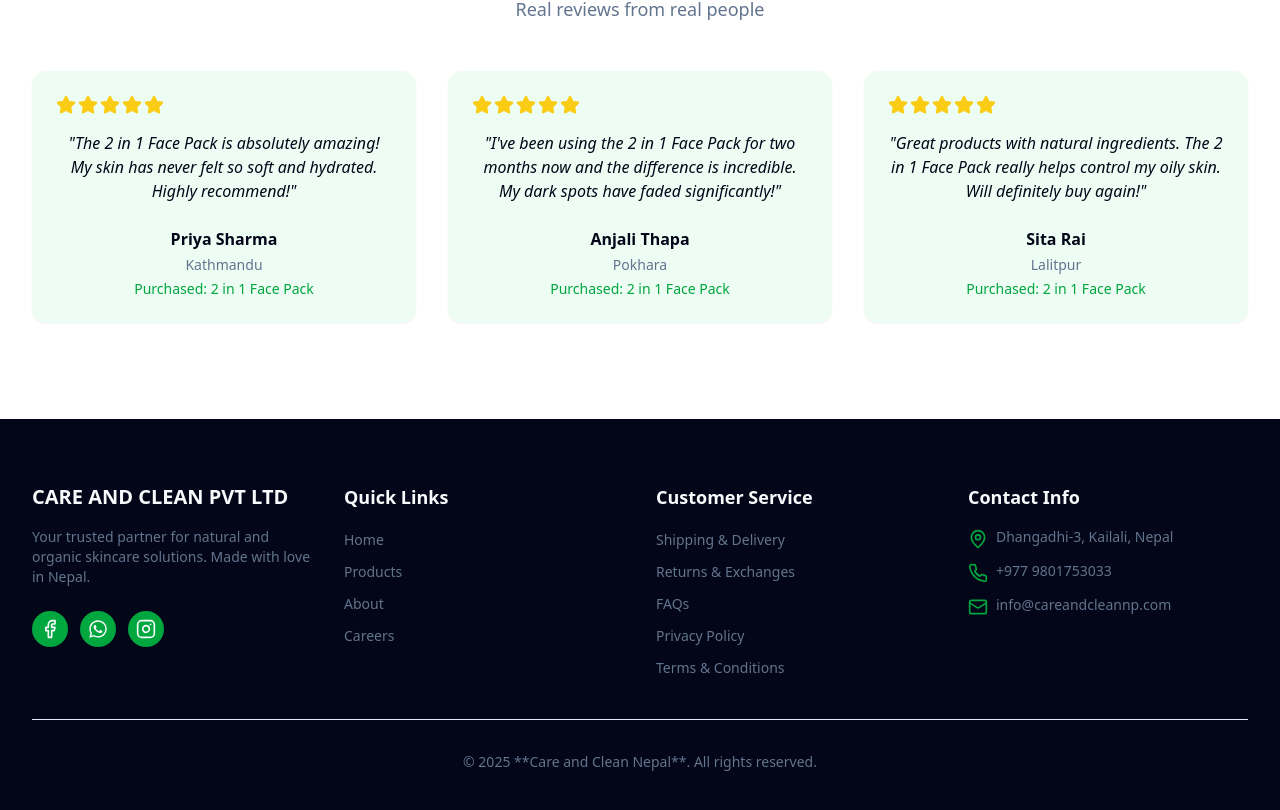
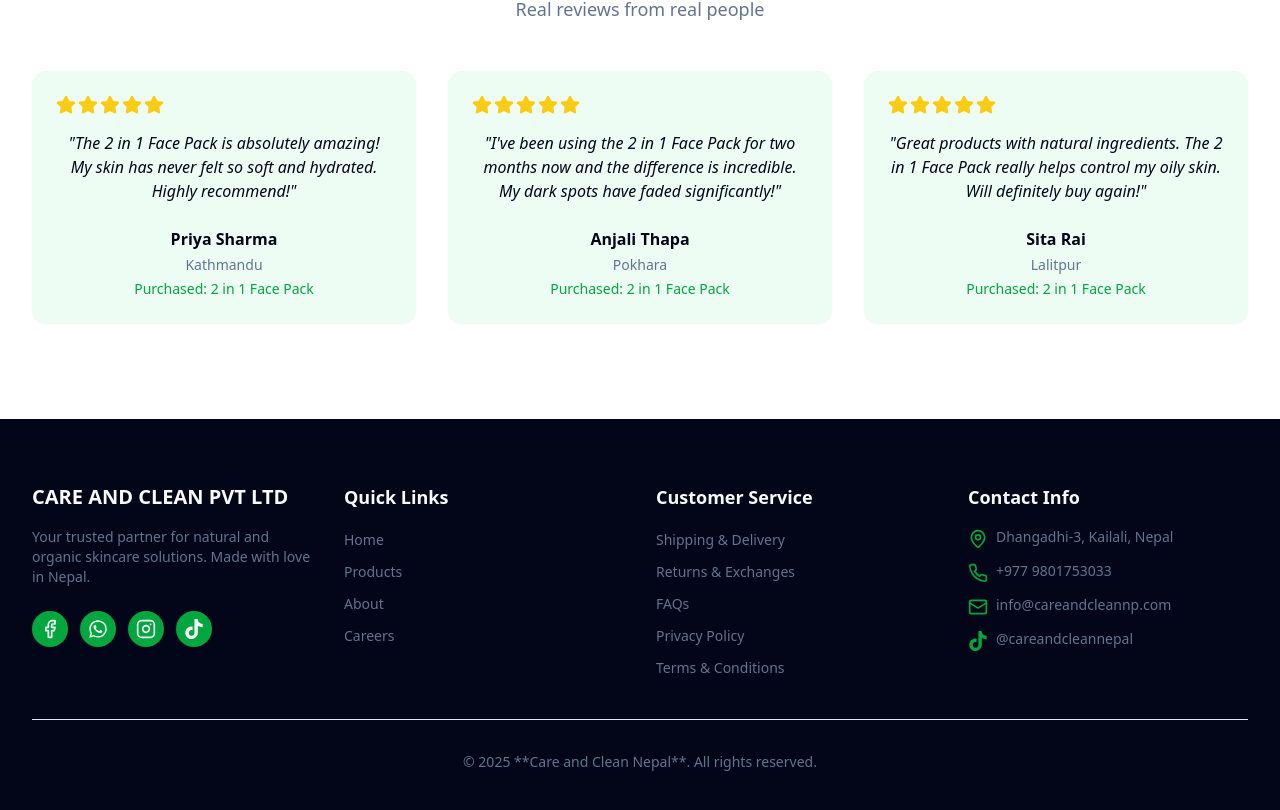
Before and after one commit to Sujan14728/skincarenepal, a Next.js app: page / in a window 1280 px wide. Shown: the part 1709-2519 px from the top of the page. Built offline with nearby package versions, Linux system fonts and the light colour scheme; no server answers; the database is empty.

Commit message:
feat: avoiding the form submission without payment slip in online payment

```diff
--- a/components/landing/Footer.tsx
+++ b/components/landing/Footer.tsx
@@ -8,6 +8,7 @@
   LuPhone
 } from 'react-icons/lu';
 import { FaWhatsapp } from 'react-icons/fa';
+import { SiTiktok } from 'react-icons/si';
 
 const quickLinks = [
   { href: '/', label: 'Home' },
@@ -66,6 +67,14 @@
                 aria-label='Instagram'
               >
                 <LuInstagram className='h-5 w-5 text-primary-foreground' />
+              </a>
+              <a
+                href='https://www.tiktok.com/@careandcleannepal'
+                target='_blank'
+                rel='noopener noreferrer'
+                className='hover:bg-primary/90 rounded-full bg-primary p-2 transition-colors'
+              >
+                <SiTiktok className='h-5 w-5 text-primary-foreground' />
               </a>
             </div>
           </div>
@@ -141,6 +150,17 @@
                   info@careandcleannp.com
                 </a>
               </li>
+              <li className='flex items-start space-x-2'>
+                <SiTiktok className='mt-0.5 h-5 w-5 flex-shrink-0 text-primary' />
+                <a
+                  href='https://www.tiktok.com/@careandcleannepal'
+                  target='_blank'
+                  rel='noopener noreferrer'
+                  className='text-sm text-muted-foreground transition-colors hover:text-primary'
+                >
+                  @careandcleannepal
+                </a>
+              </li>
             </ul>
           </div>
         </div>
--- a/components/landing/checkout/CustomerDetails.tsx
+++ b/components/landing/checkout/CustomerDetails.tsx
@@ -144,12 +144,20 @@
 
         {paymentMethod === 'ONLINE' && (
           <div className='flex flex-col gap-2'>
-            <FormLabel>Payment slip (optional)</FormLabel>
+            <FormLabel>
+              Payment slip <span className='text-red-500'>*</span>
+            </FormLabel>
             <input
               type='file'
               accept='image/*,application/pdf'
               onChange={e => setPaymentImage(e.target.files?.[0] ?? null)}
+              required
             />
+            {!paymentImage && (
+              <p className='text-sm text-red-500'>
+                Payment slip is required for online payment
+              </p>
+            )}
             {paymentImage && (
               <div className='mt-2'>
                 {paymentImage.type.startsWith('image/') ? (
--- a/components/landing/checkout/index.tsx
+++ b/components/landing/checkout/index.tsx
@@ -41,6 +41,14 @@
       customerForm.setPlacing(false);
       return;
     }
+
+    // Check if payment slip is required for ONLINE payment
+    const paymentMethod = customerForm.form.getValues('paymentMethod');
+    if (paymentMethod === 'ONLINE' && !customerForm.paymentImage) {
+      toast.error('Payment slip is required for online payment.');
+      return;
+    }
+
     if (!(await customerForm.isFormValid())) return;
 
     try {
```
Also changed, not shown: hooks/useCustomerForm.ts (+11 -1 lines).
